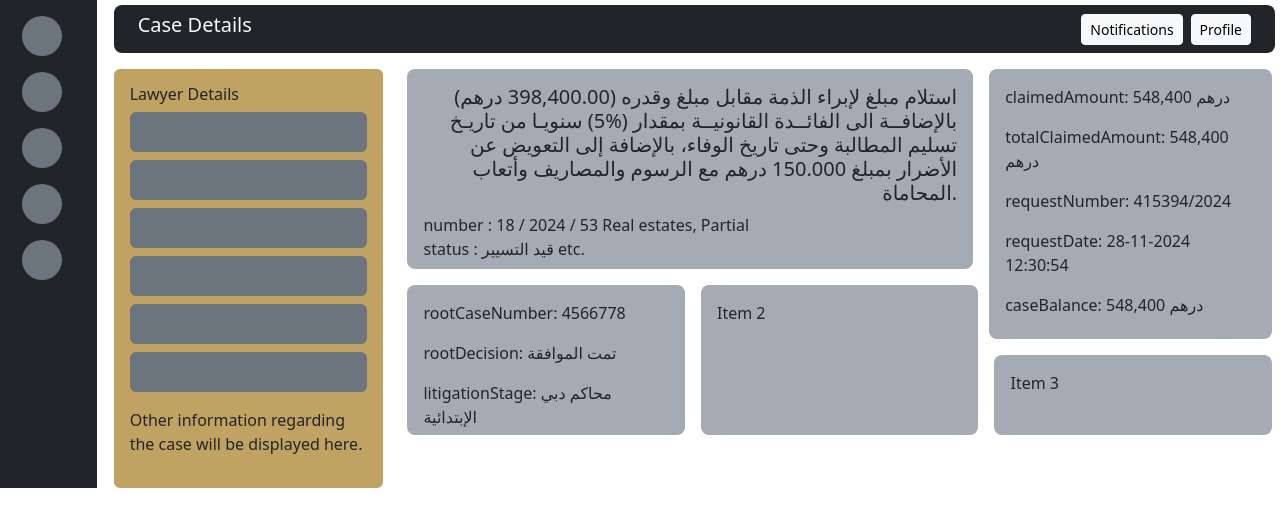
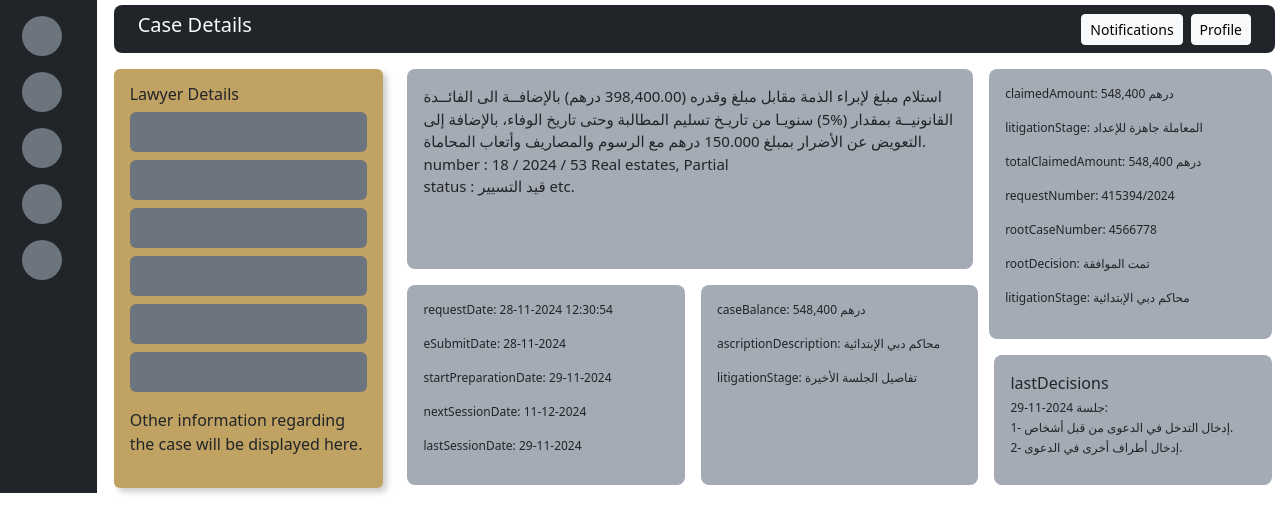
Before and after one commit to Sabir224/legalportal, a React (Create React App) app: page / in a window 1280 px wide. Shown: the top 532 px of the page. Built offline with nearby package versions, Linux system fonts and the light colour scheme.

Commit message:
dataview setting

```diff
--- a/src/Component/Case_details.css
+++ b/src/Component/Case_details.css
@@ -77,9 +77,8 @@ h2 {
   padding: 16px;
   /* text-overflow: ellipsis;  */
   overflow: hidden;
-  overflow-y: auto;
-  /* Enable vertical scrolling for overflow */
-  overflow-x: hidden;
+  /*overflow-y: auto;
+  overflow-x: hidden; */
 
 }
 
@@ -89,9 +88,9 @@ h2 {
   border-radius: 8px;
   padding: 16px;
   overflow: hidden;
-  overflow-y: auto;
-  /* Enable vertical scrolling for overflow */
-  overflow-x: hidden;
+
+  /* overflow-y: auto;
+  overflow-x: hidden; */
 }
 
 .grid {
@@ -112,7 +111,6 @@ h2 {
   /* Hide overflow content */
   /* text-align: center; */
   overflow: hidden;
-  overflow-y: auto;
-  /* Enable vertical scrolling for overflow */
-  overflow-x: hidden;
+  /*overflow-y: auto;
+  overflow-x: hidden; */
 }
--- a/src/Component/Case_details.js
+++ b/src/Component/Case_details.js
@@ -86,7 +86,7 @@ function Case_details() {
           <div className="row mt-3">
             <div className="col-md-3" >
               {/* <LawyerDetails /> */}
-              <div className="p-3 rounded" style={{ marginLeft: 5, background: "#c0a262" }}>
+              <div className="p-3 rounded" style={{ marginLeft: 5, background: "#c0a262", boxShadow: "4px 4px 6px rgba(0, 0, 0, 0.2)" }}>
                 <h6>Lawyer Details</h6>
                 {[...Array(6)].map((_, index) => (
                   <div
@@ -95,7 +95,7 @@ function Case_details() {
                     style={{ height: '40px' }}
                   >
                     {/* <button  className="bg-secondary rounded my-2">
-            </button> */}
+                    </button> */}
                   </div>
                 ))}
                 <p className="mt-3">
@@ -109,34 +109,59 @@ function Case_details() {
               {/* <CaseDetails /> */}
               <div className="dashboard-container">
                 <div className="subject-line" style={{ height: 200 }}>
-                  <div style={{ height: 200 }}>
-                    <h5 style={{ textAlign: 'end' }}> {caseData.case_detail.subject}</h5>
+                  <div style={{ height: 200, fontSize: 15 }}>
+                    <h8 style={{ textAlign: 'end' }}> {caseData.case_detail.subject}</h8>
                     <p>number : {caseData.case_detail.caseNumber}
                       <br />
                       status : {caseData.case_detail.caseStatus} etc.</p>
                   </div>
                 </div>
-                <div className="important-points" style={{ height: 270 }}>
+                <div className="important-points" style={{ height: 270, fontSize: 12 }}>
                   <p>claimedAmount: {caseData.case_detail.claimedAmount}</p>
+                  <p>litigationStage: {caseData.case_detail.casePreparationDetails}</p>
                   <p>totalClaimedAmount: {caseData.case_detail.totalClaimedAmount}</p>
                   <p>requestNumber: {caseData.case_detail.requestNumber}</p>
-                  <p>requestDate: {caseData.case_detail.requestDate}</p>
-                  <p>caseBalance: {caseData.case_detail.caseBalance}</p>
-                  <p>ascriptionDescription: {caseData.case_detail.ascriptionDescription}</p>
-                  <p>ascriptionDescription:{caseData.case_detail.rootCaseNumber}</p>
-                  <p>ascriptionDescription:{caseData.case_detail.rootDecision}</p>
-                  <p>ascriptionDescription:{caseData.case_detail.litigationStage}</p>
-                  <p>ascriptionDescription:{caseData.case_detail.eSubmitDate}</p>
-                  <p>ascriptionDescription:{caseData.case_detail.startPreparationDate}</p>
+                  <p>rootCaseNumber: {caseData.case_detail.rootCaseNumber}</p>
+                  <p>rootDecision: {caseData.case_detail.rootDecision}</p>
+                  <p>litigationStage: {caseData.case_detail.litigationStage}</p>
                 </div>
+
+
                 <div className="grid">
-                  <div className="grid-item" style={{ height: 150, marginTop: -70 }}>
-                    <p>rootCaseNumber: {caseData.case_detail.rootCaseNumber}</p>
-                    <p>rootDecision: {caseData.case_detail.rootDecision}</p>
-                    <p>litigationStage: {caseData.case_detail.litigationStage}</p>
+                  <div className="grid-item" style={{ height: 200, marginTop: -70, fontSize: 12 }}>
+
+                    <div style={{ overflow: 'hidden' }}>
+                      <p >requestDate: {caseData.case_detail.requestDate}</p>
+                    </div>
+                    <div style={{}}>
+                      <p>eSubmitDate: {caseData.case_detail.eSubmitDate}</p>
+                    </div>
+                    <div style={{}}>
+                      <p>startPreparationDate: {caseData.case_detail.startPreparationDate}</p>
+                    </div>
+                    <div style={{}}>
+                      <p>nextSessionDate: {caseData.case_detail.nextSessionDate}</p>
+                    </div>
+                    <div style={{}}>
+                      <p>lastSessionDate: {caseData.case_detail.lastSessionDate}</p>
+                    </div>
+
+
                   </div>
-                  <div className="grid-item" style={{ height: 150, marginTop: -70 }}>Item 2</div>
-                  <div className="grid-item">Item 3</div>
+                  <div className="grid-item" style={{ height: 200, marginTop: -70, fontSize: 12 }}>
+
+                    <p>caseBalance: {caseData.case_detail.caseBalance}</p>
+                    <p>ascriptionDescription: {caseData.case_detail.ascriptionDescription}</p>
+                    <p>litigationStage: {caseData.case_detail.caseCurrentDetails}</p>
+                  </div>
+                  <div className="grid-item">
+                    <p style={{ height: 12 }}>lastDecisions</p>
+                    {caseData.case_detail.lastDecisions.map((item, index) => (
+                      <div style={{ height: 20, fontSize: 12, overflow: 'hidden' }}>
+                        {item}
+                      </div>
+                    ))}
+                  </div>
                 </div>
               </div>
             </div>
```
